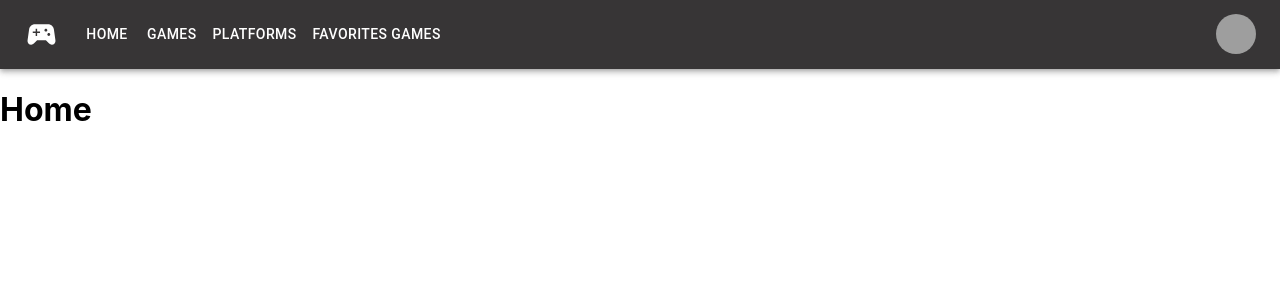
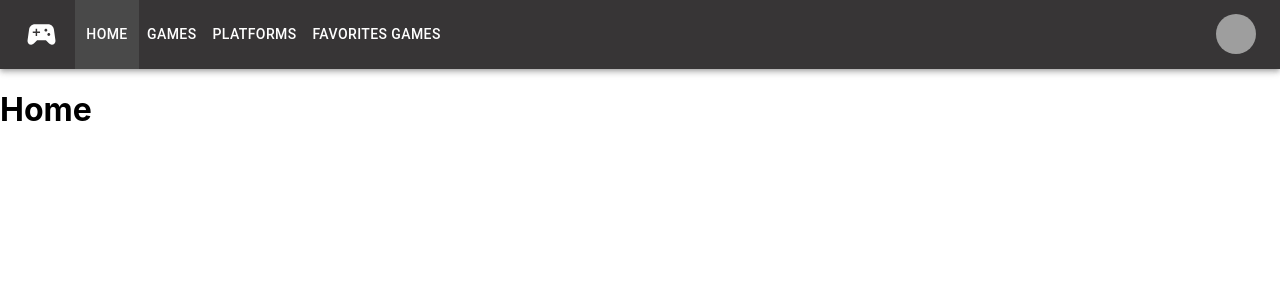
Before and after one commit to jeje59223/video-games--frontend, a React (Create React App) app: page / in a window 1280 px wide. Shown: the top 300 px of the page. Built offline with nearby package versions, Linux system fonts and the light colour scheme; grey boxes are pictures that could not be loaded.

Commit message:
change Link by NavLink on navbar

```diff
--- a/src/components/molecules/NavBar/NavBar.scss
+++ b/src/components/molecules/NavBar/NavBar.scss
@@ -6,6 +6,6 @@
   }
 
   .active {
-    background: dimgrey;
+    background: #494949;
   }
 }
--- a/src/components/molecules/NavBar/NavBar.tsx
+++ b/src/components/molecules/NavBar/NavBar.tsx
@@ -1,5 +1,5 @@
 import * as React from 'react';
-import { Link } from 'react-router-dom';
+import { NavLink } from 'react-router-dom';
 import AppBar from '@mui/material/AppBar';
 import Box from '@mui/material/Box';
 import Toolbar from '@mui/material/Toolbar';
@@ -95,11 +95,11 @@ const NavBar = () => {
                             }}
                         >
                             {pages.map((page) => (
-                                <Link key={page.name} to={page.url}>
+                                <NavLink key={page.name} to={page.url}>
                                 <MenuItem onClick={handleCloseNavMenu}>
                                     <Typography textAlign="center">{page.name}</Typography>
                                 </MenuItem>
-                                </Link>
+                                </NavLink>
                             ))}
                         </Menu>
                     </Box>
@@ -113,14 +113,14 @@ const NavBar = () => {
                     </Typography>
                     <Box sx={{ flexGrow: 1, display: { xs: 'none', md: 'flex' } }}>
                          {pages.map((page) => (
-                            <Link to={page.url} key={page.url}>
+                            <NavLink to={page.url} key={page.url}>
                             <Button
                                 onClick={handleCloseNavMenu}
                                 sx={{ my: 2, color: 'white', display: 'block' }}
                             >
                                 {page.name}
                             </Button>
-                            </Link>
+                            </NavLink>
                          ))}
                     </Box>
 
```
